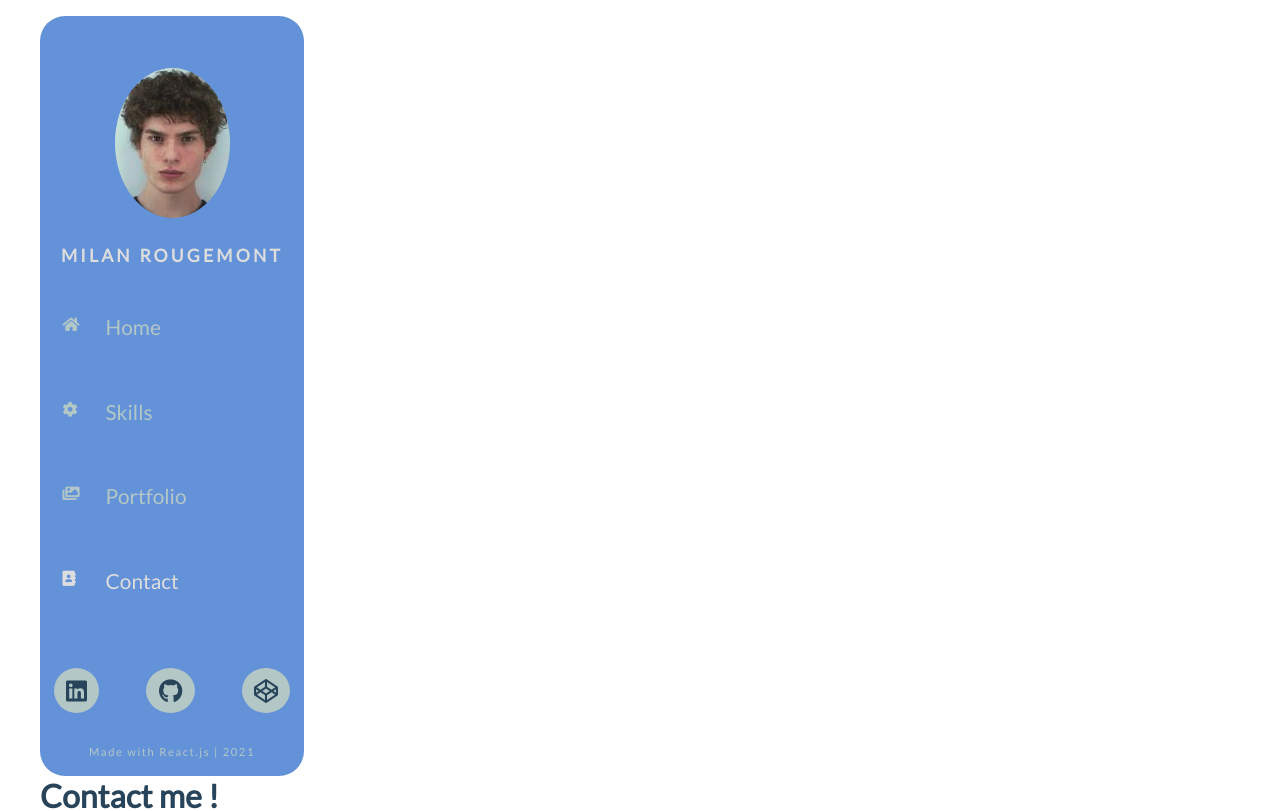
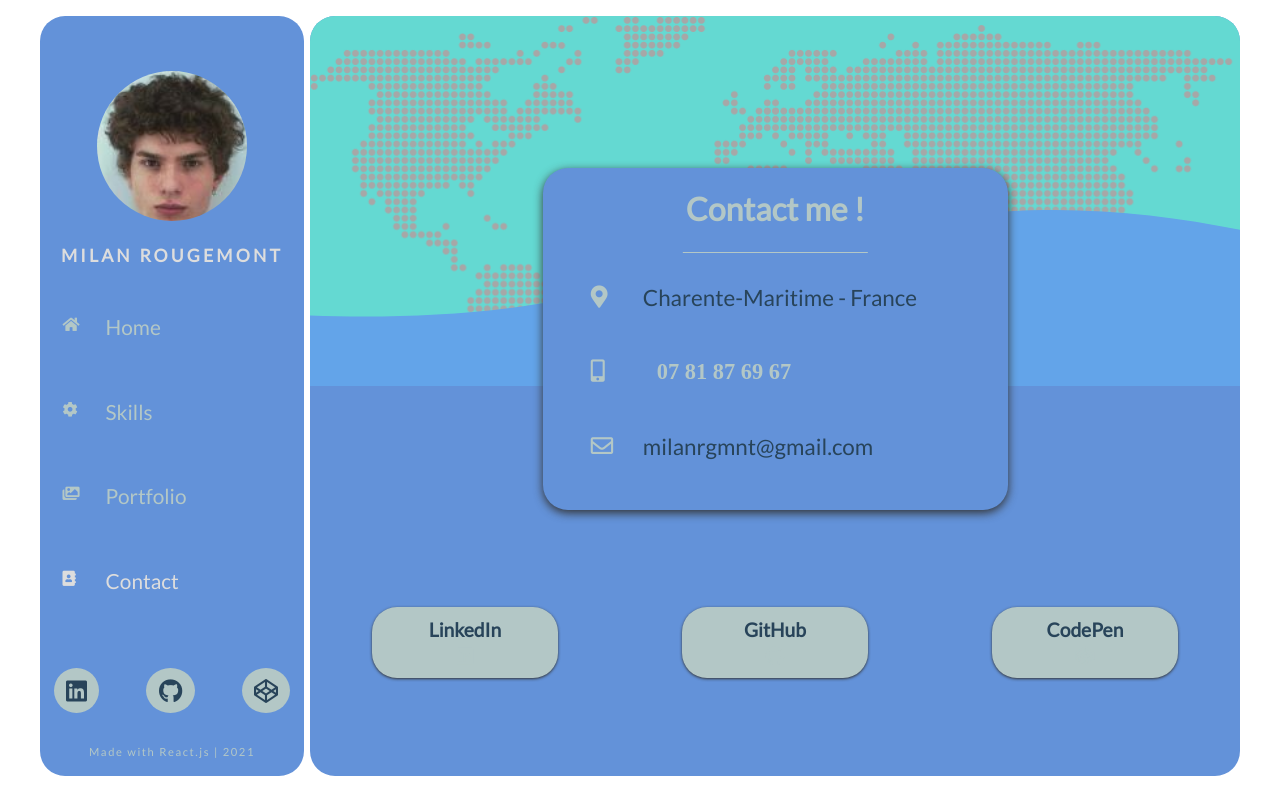
Before and after one commit to milaneuh/react-portofolio-milan, a React (Create React App) app: page /contact in a window 1280 px wide. Shown: the top 811 px of the page. Built offline with nearby package versions, Linux system fonts and the light colour scheme.

Commit message:
Updated the Navigation bar, Contact form finished

```diff
--- a/src/components/Navigation.js
+++ b/src/components/Navigation.js
@@ -6,7 +6,7 @@
         <div className="sideBar">
             <div className="id">
                 <div className="idContent">
-                    <img src="./media/milanRougemont.jpg" alt="sideBarImage"/>
+                    <div className="profileImage"></div>
                     <h3>Milan Rougemont</h3>
                 </div>
             </div>
--- a/src/pages/Contact.js
+++ b/src/pages/Contact.js
@@ -3,11 +3,12 @@
 import { CopyToClipboard } from 'react-copy-to-clipboard';
 const Contact = () => {
     return (
-        <div>
+        <div className="contact">
             <Navigation/>
             <div className="contactContent">
+                <div className="header">
 
-            </div>
+                </div>
             <div className="contactBox">
                 <h1>Contact me !</h1>
                 <ul>
@@ -51,10 +52,11 @@
                     </a>
 
                     <a href="https://codepen.io/milaneuh" target="_blank" rel="noopener noreferrer">
-                        <h4>CodePen</h4>
-                        <i className="fab fa-codepen"></i>
-                    </a>
+                           <h4>CodePen</h4>
+                            <i className="fab fa-codepen"></i>
+                        </a>
                 </ul>
+            </div>
             </div>
         </div>
     );
--- a/src/styles/components/_navigation.scss
+++ b/src/styles/components/_navigation.scss
@@ -21,8 +21,15 @@
             left: 50%;
             transform: translateX(-50%);
             width: 100%;
-            img {
+            .profileImage{
+                margin: auto;
                 border-radius: 50%;
+                height: 150px;
+                width: 150px;
+                background-image: url('./navigation-media/milanRougemont.jpg');
+                backgrund-position: 50% 50%;
+                background-repeat: no-repeat;
+                background-size: cover;
             }
             h3 {
                 font-size: 1.1rem;
--- a/src/styles/pages/_contact.scss
+++ b/src/styles/pages/_contact.scss
@@ -6,13 +6,18 @@
     display: grid;
     grid-template-columns: 1fr;
     grid-template-rows: 20% 45% 35%;
-    grid-template-areas: "1" "2" "3";
+    grid-template-areas:
+      "1"
+      "2"
+      "3";
+
     .header {
       grid-area: 1;
       width: 100%;
       position: relative;
-        background: $color-Opal;
+      background: $color-MediumTurquoise;
       height: 340px;
+
       &:before {
         content: '';
         width: 100%;
@@ -28,11 +33,12 @@
         position: absolute;
         top: 30px;
         background: url(../../media/shape.svg) no-repeat center /cover;
+
       }
     }
     .contactBox {
       grid-area: 2;
-        background: $color-MediumTurquoise;
+      background: $color-UnitedNationBlue;
       margin: 0 auto;
       padding: 1rem 3rem;
       z-index: 2;
@@ -41,11 +47,13 @@
       width: 50%;
       min-width: 440px;
       min-height: 200px;
+
       h1 {
         text-align: center;
         margin-top: 0.3rem;
         position: relative;
         color: $color-Opal;
+
         &:after {
           content: '';
           height: 1px;
@@ -62,9 +70,11 @@
         width: inherit;
         display: grid;
         margin-top: 3.5rem;
+
         li {
           position: relative;
         }
+
         i {
           font-size: 1.4rem;
           position: absolute;
@@ -90,11 +100,13 @@
     .socialNetwork {
       grid-area: 3;
       @include verticalCenter;
+
       ul {
         display: flex;
         text-align: center;
         width: 100%;
         justify-content: space-around;
+
         a {
           width: 20%;
           font-size: 1.2rem;
@@ -107,9 +119,11 @@
           transform-origin: center;
           transition: .2s ease;
           transition: scale .1s;
+
           &:hover {
             background: $white;
           }
+
           i {
             color: $color-Opal;
             margin-top: .3rem;
@@ -119,6 +133,7 @@
         @mixin networkAnim($timeout) {
           animation: pop 1s forwards;
           animation-delay: $timeout;
+
         }
         @keyframes pop {
           to {
@@ -140,8 +155,7 @@
       }
     }
   }
-
-@media screen and (max-width: 500px) {
+  @media screen and (max-width: 500px){
     .contactContent {
       .contactBox {
         min-width: 100% !important;
```
Also changed, not shown: src/styles/components/navigation-media/milanRougemont.jpg (renamed from src/media/milanRougemont.jpg). Lines whose indentation alone changed are shown as unchanged.
